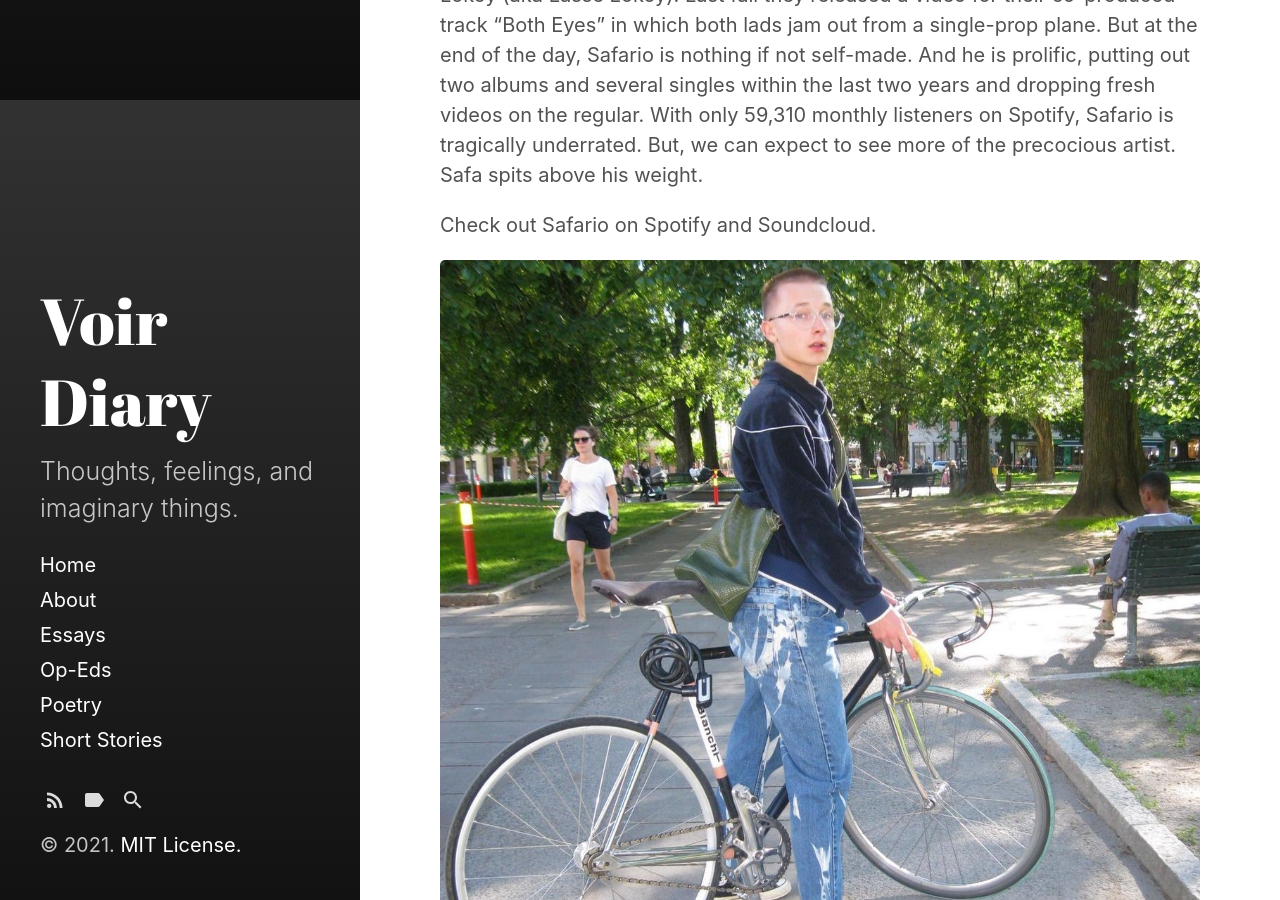
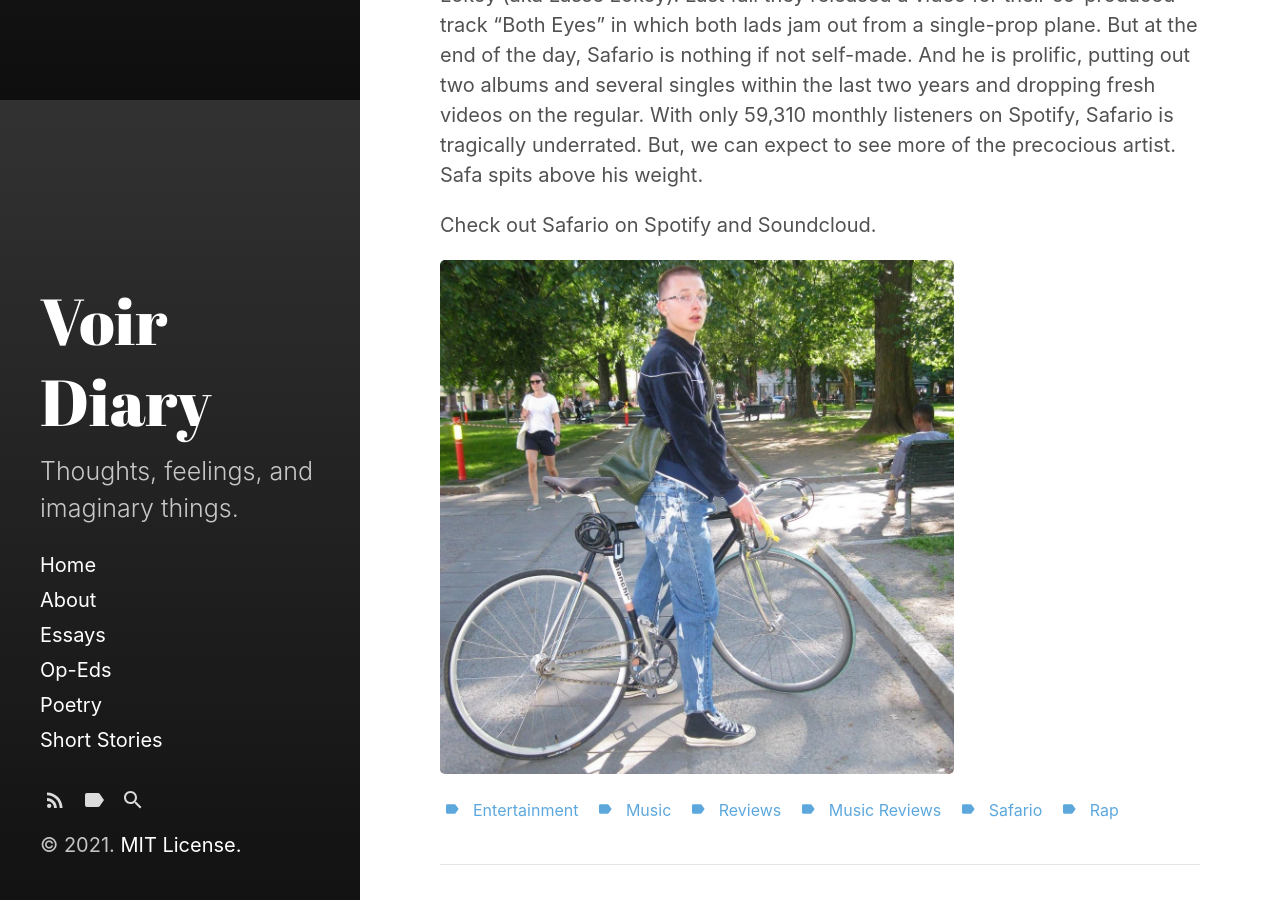
Before and after one commit to VoirDiary/VoirDiary, a Jekyll site: the page built from _posts/2021-04-15-Safario.md, in a window 1280 px wide and 900 px high, scrolled down 800 px. Built offline with Jekyll 4.4.1, drawn with Linux system fonts in a browser that asks for light colours.

Commit message:
Update 2021-04-15-Safario.md

```diff
--- a/_posts/2021-04-15-Safario.md
+++ b/_posts/2021-04-15-Safario.md
@@ -21,6 +21,4 @@ Safario has collaborated with other young musicians, including Slotface bassist
 
 Check out Safario on Spotify and Soundcloud.
 
-![image](/assets/images/Safario.jpg)
-
-![image](/assets/images/Safario.jpg){:height="1400px" width="800px"}
+![image](/assets/images/Safario.jpg){:height="900px" width="514px"}
```
